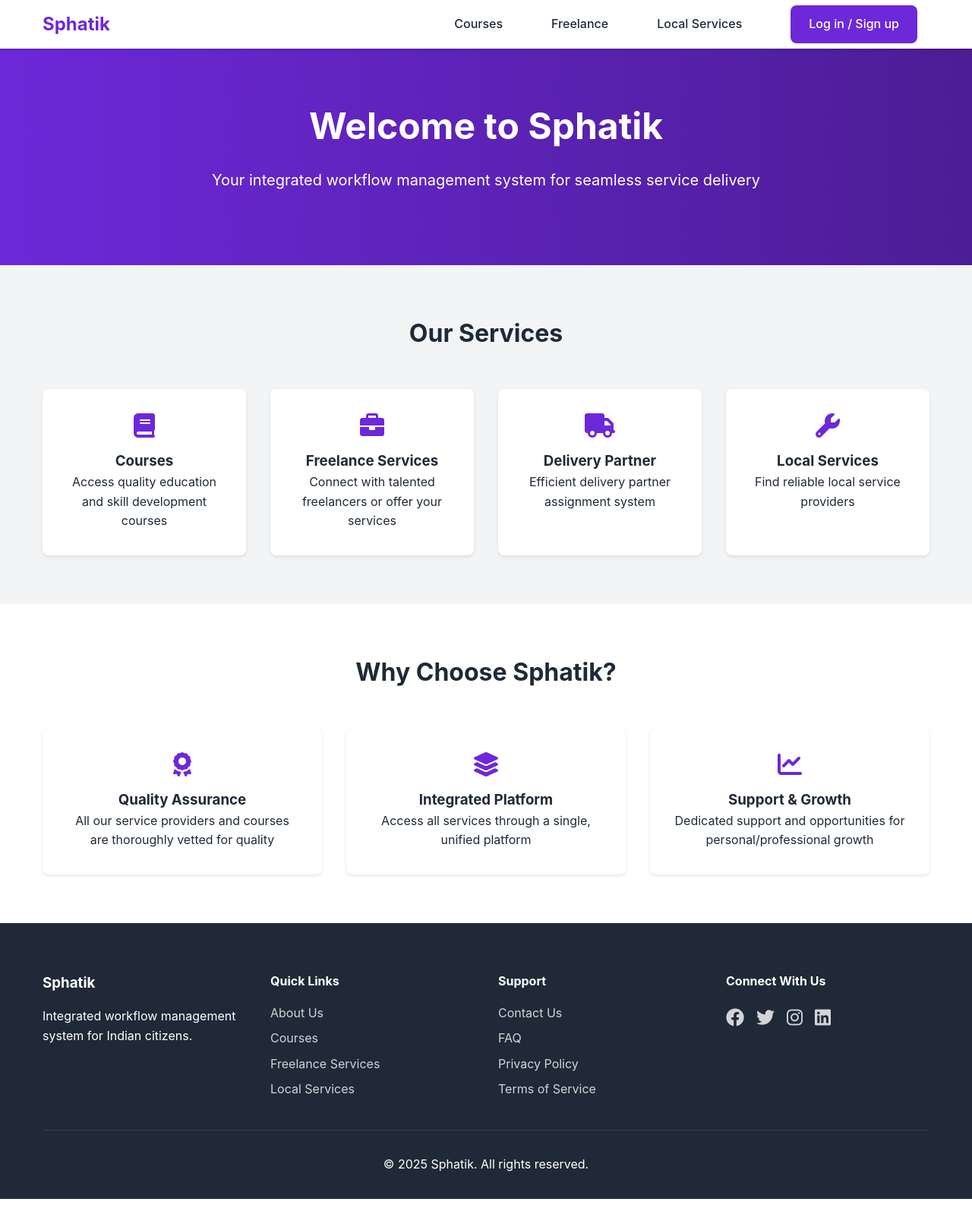
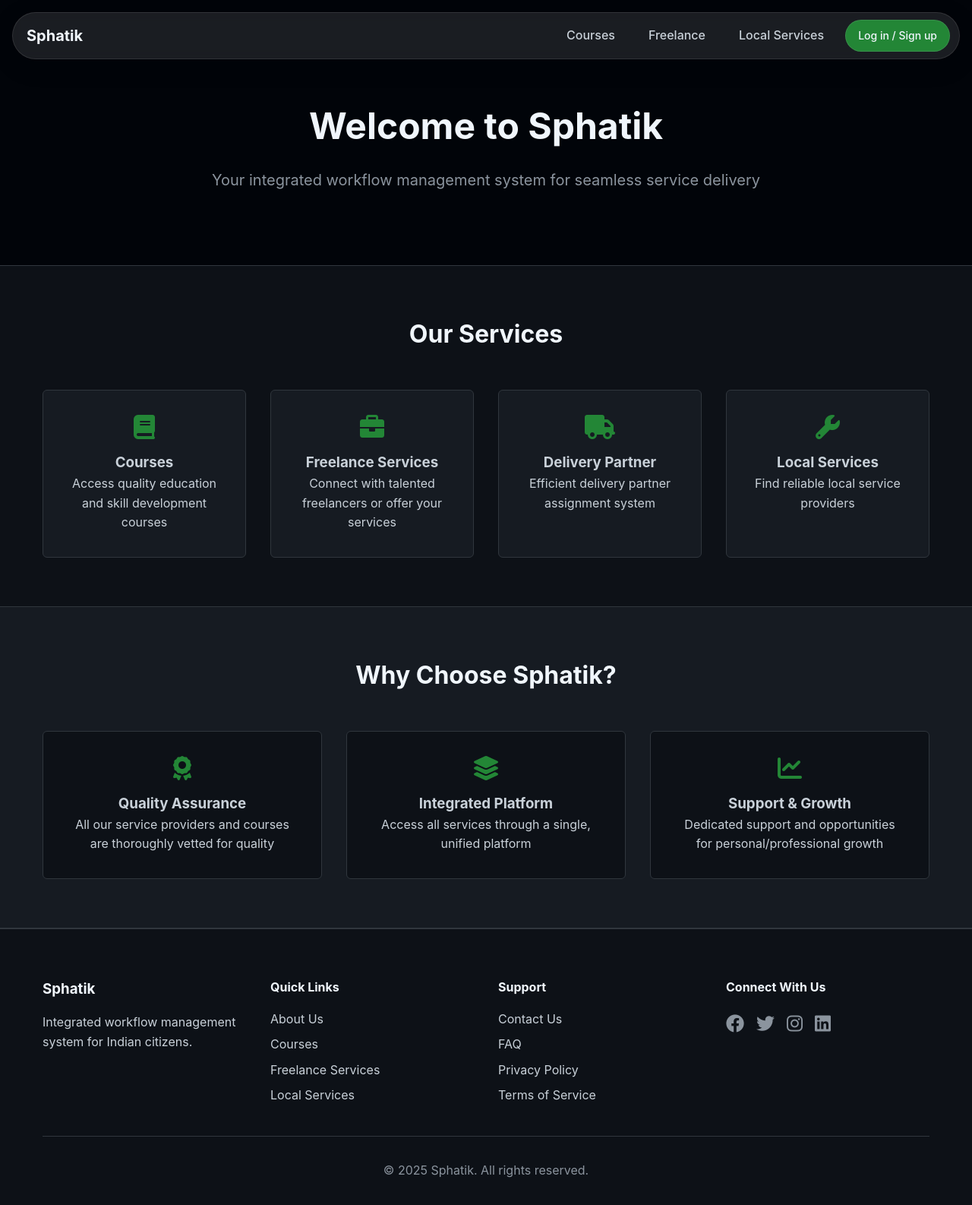
Before and after one commit to Mann-Makhecha/sphatikv2, a PHP site: page /sphatikv2/ in a window 1280 px wide. Shown: the whole page at 76% size. Run offline with PHP 8.4, Linux system fonts and the light colour scheme.

Commit message:
Add footer styles, enhance mobile menu functionality, and update course module iframe

```diff
--- /dev/null
+++ b/css/footer.css
@@ -0,0 +1,59 @@
+.footer {
+  background: var(--bg-dark);
+  color: var(--text-color);
+  padding: 4rem 0 2rem;
+  border-top: 1px solid var(--border-color);
+}
+
+.footer-grid {
+  display: grid;
+  grid-template-columns: repeat(auto-fit, minmax(200px, 1fr));
+  gap: 2rem;
+  margin-bottom: 2rem;
+}
+
+.footer-section h3,
+.footer-section h4 {
+  margin-bottom: 1rem;
+  color: var(--header-color);
+}
+
+.footer-section ul {
+  list-style: none;
+}
+
+.footer-section ul li {
+  margin-bottom: 0.5rem;
+}
+
+.footer-section a {
+  color: var(--text-color);
+  text-decoration: none;
+  transition: color 0.2s;
+}
+
+.footer-section a:hover {
+  color: var(--link-color);
+}
+
+.social-links {
+  display: flex;
+  gap: 1rem;
+}
+
+.social-links a {
+  font-size: 1.5rem;
+  color: var(--muted-text);
+  transition: color 0.2s;
+}
+
+.social-links a:hover {
+  color: var(--link-color);
+}
+
+.footer-bottom {
+  text-align: center;
+  padding-top: 2rem;
+  border-top: 1px solid var(--border-color);
+  color: var(--muted-text);
+}
--- a/css/header.css
+++ b/css/header.css
@@ -1,109 +1,217 @@
+/* Header Styles */
 .header {
-  background: var(--white);
-  box-shadow: 0 2px 4px rgba(0, 0, 0, 0.1);
   position: fixed;
   width: 100%;
-  top: 0;
+  top: 1rem;
+  left: 0;
   z-index: 1000;
+  padding: 0 1rem;
+  pointer-events: none;
 }
 
 .header .container {
+  max-width: 100vw;
+  margin: 0 auto;
   display: flex;
   justify-content: space-between;
   align-items: center;
-  height: 4rem;
+  background: rgba(255, 255, 255, 0.1);
+  backdrop-filter: blur(8px);
+  border-radius: 9999px;
+  padding: 0.5rem 0.75rem;
+  border: 1px solid rgba(255, 255, 255, 0.1);
+  box-shadow: 0 8px 32px rgba(0, 0, 0, 0.15);
+  pointer-events: auto;
+  animation: slideDown 0.5s ease-out;
 }
 
 .logo {
-  font-size: 1.5rem;
+  font-size: 1.25rem;
   font-weight: bold;
-  color: var(--primary-color);
+  color: var(--header-color);
   text-decoration: none;
+  display: flex;
+  align-items: center;
+  padding: 0.375rem;
+  border-radius: 9999px;
+  transition: all 0.2s ease;
+}
+
+.logo:hover {
+  background: rgba(255, 255, 255, 0.1);
+}
+
+.nav {
+  display: flex;
+  align-items: center;
 }
 
 .nav-list {
   display: flex;
   list-style: none;
-  gap: 2rem;
+  gap: 0.75rem;
+  align-items: center;
+  margin: 0;
+  padding: 0;
 }
 
 .nav-list a {
   text-decoration: none;
   color: var(--text-color);
   font-weight: 500;
-  border: none;
+  padding: 0.575rem 1rem;
+  border-radius: 9999px;
+  transition: all 0.2s ease;
+  position: relative;
+  display: flex;
+  align-items: center;
 }
 
+.nav-list a:not(.btn):hover {
+  color: var(--header-color);
+  background: rgba(255, 255, 255, 0.1);
+}
+
+.list-item {
+  display: flex;
+  align-items: center;
+  position: relative;
+}
+
+/* Tooltip Styles */
+.list-item a::after {
+  content: attr(data-tooltip);
+  position: absolute;
+  bottom: -2rem;
+  left: 50%;
+  transform: translateX(-50%);
+  background: rgba(0, 0, 0, 0.9);
+  color: white;
+  padding: 0.25rem 0.5rem;
+  border-radius: 0.375rem;
+  font-size: 0.75rem;
+  white-space: nowrap;
+  opacity: 0;
+  visibility: hidden;
+  transition: all 0.2s ease;
+}
+
+.list-item a:hover::after {
+  opacity: 1;
+  visibility: visible;
+}
+
+/* Button Styles */
 .btn {
   display: inline-flex;
   align-items: center;
-  gap: 0.5rem;
-  padding: 0.75rem 1.5rem;
+  padding: 0.575rem 1.75rem;
   background: var(--primary-color);
-  color: var(--white);
+  color: var(--header-color) !important;
   text-decoration: none;
-  border-radius: 0.5rem;
+  border-radius: 9999px;
   font-weight: 600;
-  transition: background-color 0.3s;
+  transition: all 0.2s ease;
+  border: 1px solid rgba(240, 246, 252, 0.1);
+  font-size: 0.875rem;
 }
 
 .btn:hover {
   background: var(--secondary-color);
+  transform: translateY(-1px);
 }
 
-/* Mobile Menu */
 .mobile-menu-btn {
   display: none;
   background: none;
   border: none;
+  color: var(--text-color);
   cursor: pointer;
-  padding: 0.5rem;
+  padding: 0.375rem;
+  z-index: 1001;
 }
 
 .mobile-menu-btn span {
   display: block;
   width: 25px;
   height: 3px;
+  margin: 3px 0;
   background: var(--text-color);
-  margin: 5px 0;
-  transition: 0.3s;
+  border-radius: 2px;
+}
+
+.content {
+  padding-top: 6rem;
+}
+
+@keyframes slideDown {
+  from {
+    transform: translateY(-100%);
+    opacity: 0;
+  }
+  to {
+    transform: translateY(0);
+    opacity: 1;
+  }
 }
 
 @media (max-width: 768px) {
+  .header {
+    top: 1rem;
+    padding: 0 0.75rem;
+  }
+
+  .header .container {
+    padding: 0.375rem 0.5rem;
+  }
+
   .mobile-menu-btn {
     display: block;
+    z-index: 1000000000;
+    color: var(--header-color);
+    margin-left: auto;
+  }
+
+  .nav {
+    display: none;
+    position: absolute;
+    right: 0;
+    top: calc(100% + 0.5rem);
+    background: rgba(255, 255, 255, 0.1);
+    backdrop-filter: blur(8px);
+    border-radius: 0.75rem;
+    padding: 0.5rem;
+    border: 1px solid rgba(255, 255, 255, 0.1);
+    opacity: 0;
+    visibility: hidden;
+    transform: translateY(-10px);
+    transition: all 0.3s ease;
+  }
+
+  .active {
+    display: block;
+    opacity: 1;
+    visibility: visible;
+    transform: translateY(0);
   }
 
   .nav-list {
-    display: none;
-    position: absolute;
-    top: 4rem;
-    left: 0;
-    right: 0;
-    background: var(--white);
     flex-direction: column;
-    padding: 1rem;
-    box-shadow: 0 2px 4px rgba(0, 0, 0, 0.5);
+    gap: 0.25rem;
   }
 
-  .nav-list.active {
-    display: flex;
+  .nav-list a {
+    padding: 0.5rem;
+    width: 100%;
+    justify-content: center;
   }
 
-  .hero h1 {
-    font-size: 2rem;
+  .list-item a::after {
+    display: none;
+  }
+
+  .btn {
+    width: 100%;
+    justify-content: center;
   }
 }
-
-.list-item {
-  display: flex;
-  justify-content: center;
-  align-items: center;
-  padding: 1rem;
-}
-
-.container {
-  max-width: 1200px;
-  margin: 0 auto;
-  padding: 0 1rem;
-}
--- a/css/home_style.css
+++ b/css/home_style.css
@@ -1,9 +1,14 @@
 :root {
-  --primary-color: #6d28d9;
-  --secondary-color: #4c1d95;
-  --text-color: #1f2937;
-  --light-gray: #f3f4f6;
-  --white: #ffffff;
+  --primary-color: #238636;
+  --secondary-color: #2ea043;
+  --text-color: #c9d1d9;
+  --bg-dark: #0d1117;
+  --bg-darker: #010409;
+  --bg-light: #161b22;
+  --border-color: #30363d;
+  --link-color: #58a6ff;
+  --header-color: #f0f6fc;
+  --muted-text: #8b949e;
 }
 
 * {
@@ -13,10 +18,11 @@
 }
 
 body {
-  font-family: -apple-system, BlinkMacSystemFont, "Segoe UI", Roboto,
-    "Helvetica Neue", Arial, sans-serif;
+  font-family: -apple-system, BlinkMacSystemFont, "Segoe UI", "Noto Sans",
+    Helvetica, Arial, sans-serif;
   line-height: 1.6;
   color: var(--text-color);
+  background: var(--bg-dark);
 }
 
 .container {
@@ -27,36 +33,36 @@ body {
 
 /* Hero Section */
 .hero {
-  background: linear-gradient(
-    to right,
-    var(--primary-color),
-    var(--secondary-color)
-  );
-  color: var(--white);
+  background: var(--bg-darker);
+  color: var(--text-color);
   padding: 8rem 0 4rem;
   text-align: center;
+  border-bottom: 1px solid var(--border-color);
 }
 
 .hero h1 {
   font-size: 3rem;
   margin-bottom: 1rem;
+  color: var(--header-color);
 }
 
 .hero p {
   font-size: 1.25rem;
   margin-bottom: 2rem;
+  color: var(--muted-text);
 }
 
 /* Features Section */
 .features {
   padding: 4rem 0;
-  background: var(--light-gray);
+  background: var(--bg-dark);
 }
 
 .features h2 {
   text-align: center;
   font-size: 2rem;
   margin-bottom: 3rem;
+  color: var(--header-color);
 }
 
 .features-grid {
@@ -66,19 +72,19 @@ body {
 }
 
 .feature-card {
-  background: var(--white);
+  background: var(--bg-light);
   padding: 2rem;
-  border-radius: 0.5rem;
+  border-radius: 6px;
   text-align: center;
   text-decoration: none;
   color: var(--text-color);
-  box-shadow: 0 2px 4px rgba(0, 0, 0, 0.1);
-  transition: transform 0.3s, box-shadow 0.3s;
+  border: 1px solid var(--border-color);
+  transition: border-color 0.2s, transform 0.2s;
 }
 
 .feature-card:hover {
-  transform: translateY(-5px);
-  box-shadow: 0 4px 8px rgba(0, 0, 0, 0.2);
+  border-color: var(--primary-color);
+  transform: translateY(-2px);
 }
 
 .feature-card i {
@@ -90,12 +96,16 @@ body {
 /* Benefits Section */
 .benefits {
   padding: 4rem 0;
+  background: var(--bg-light);
+  border-top: 1px solid var(--border-color);
+  border-bottom: 1px solid var(--border-color);
 }
 
 .benefits h2 {
   text-align: center;
   font-size: 2rem;
   margin-bottom: 3rem;
+  color: var(--header-color);
 }
 
 .benefits-grid {
@@ -107,9 +117,9 @@ body {
 .benefit-card {
   text-align: center;
   padding: 2rem;
-  background: var(--white);
-  border-radius: 0.5rem;
-  box-shadow: 0 2px 4px rgba(0, 0, 0, 0.1);
+  background: var(--bg-dark);
+  border-radius: 6px;
+  border: 1px solid var(--border-color);
 }
 
 .benefit-card i {
@@ -120,70 +130,20 @@ body {
 
 /* CTA Section */
 .cta {
-  background: var(--primary-color);
-  color: var(--white);
+  background: var(--bg-darker);
+  color: var(--text-color);
   padding: 4rem 0;
   text-align: center;
+  border-bottom: 1px solid var(--border-color);
 }
 
 .cta h2 {
   font-size: 2rem;
   margin-bottom: 1rem;
+  color: var(--header-color);
 }
 
 .cta p {
   margin-bottom: 2rem;
+  color: var(--muted-text);
 }
-
-/* Footer Styles */
-.footer {
-  background: var(--text-color);
-  color: var(--white);
-  padding: 4rem 0 2rem;
-}
-
-.footer-grid {
-  display: grid;
-  grid-template-columns: repeat(auto-fit, minmax(200px, 1fr));
-  gap: 2rem;
-  margin-bottom: 2rem;
-}
-
-.footer-section h3,
-.footer-section h4 {
-  margin-bottom: 1rem;
-}
-
-.footer-section ul {
-  list-style: none;
-}
-
-.footer-section ul li {
-  margin-bottom: 0.5rem;
-}
-
-.footer-section a {
-  color: var(--white);
-  text-decoration: none;
-  opacity: 0.8;
-  transition: opacity 0.3s;
-}
-
-.footer-section a:hover {
-  opacity: 1;
-}
-
-.social-links {
-  display: flex;
-  gap: 1rem;
-}
-
-.social-links a {
-  font-size: 1.5rem;
-}
-
-.footer-bottom {
-  text-align: center;
-  padding-top: 2rem;
-  border-top: 1px solid rgba(255, 255, 255, 0.1);
-}
--- a/includes/footer.php
+++ b/includes/footer.php
@@ -1,3 +1,4 @@
+<link rel="stylesheet" href="../css/footer.css">
 <footer class="footer">
     <div class="container">
         <div class="footer-grid">
--- a/includes/header.php
+++ b/includes/header.php
@@ -9,13 +9,13 @@ if (isset($_COOKIE["id"]) && isset($_COOKIE["type"])) {
 <link rel="stylesheet" href="<?= BASE_URL ?>/css/header.css">
 <header class="header">
     <div class="container">
-        <a href="<?= BASE_URL ?>index.php" class="logo">Sphatik</a>
+        <a href="<?= BASE_URL ?>index.php" class="logo">Sphatik</a> <button class="mobile-menu-btn">
+            <span></span>
+            <span></span>
+            <span></span>
+        </button>
         <nav class="nav">
-            <button class="mobile-menu-btn">
-                <span></span>
-                <span></span>
-                <span></span>
-            </button>
+
             <ul class="nav-list">
                 <li class="list-item"><a href="<?= BASE_URL ?>courses.php">Courses</a></li>
                 <li class="list-item"><a href="<?= BASE_URL ?>freelance.php">Freelance</a></li>
@@ -23,7 +23,8 @@ if (isset($_COOKIE["id"]) && isset($_COOKIE["type"])) {
                 <?php if (isset($_SESSION['id'])): ?>
                     <li class="list-item"><a href="<?= BASE_URL ?>dashboards/profile.php">
                             <svg class="profile" xmlns="http://www.w3.org/2000/svg" viewBox="0 0 448 512" height="2rem"
-                                width="2rem"><!--!Font Awesome Free 6.7.2 by @fontawesome - https://fontawesome.com License - https://fontawesome.com/license/free Copyright 2025 Fonticons, Inc.-->
+                                width="2rem"
+                                fill="#fff"><!--!Font Awesome Free 6.7.2 by @fontawesome - https://fontawesome.com License - https://fontawesome.com/license/free Copyright 2025 Fonticons, Inc.-->
                                 <path
                                     d="M224 256A128 128 0 1 0 224 0a128 128 0 1 0 0 256zm-45.7 48C79.8 304 0 383.8 0 482.3C0 498.7 13.3 512 29.7 512l388.6 0c16.4 0 29.7-13.3 29.7-29.7C448 383.8 368.2 304 269.7 304l-91.4 0z" />
                             </svg></a></li>
--- a/js/home_js.js
+++ b/js/home_js.js
@@ -1,6 +1,8 @@
 const mobileMenu = document.querySelector(".mobile-menu-btn");
-const navLinks = document.querySelector(".nav-list");
+const navLinks = document.querySelector(".nav");
 
-mobileMenu.addEventListener("click", () => {
+mobileMenu.addEventListener("click", (e) => {
+  console.log("clicked", e);
   navLinks.classList.toggle("active");
+  console.log(navLinks);
 });
--- a/local_services.php
+++ b/local_services.php
@@ -1,5 +1,4 @@
 <?php
-session_start();
 include './includes/db.php';
 
 if ($_SERVER['REQUEST_METHOD'] == 'POST') {
--- a/myCourse.php
+++ b/myCourse.php
@@ -30,7 +30,8 @@
                     <h2>Module 1: Introduction</h2>
                     <p>Welcome to this course. This module will give you an overview.</p>
                     <div class="f-container">
-                        <iframe class="responsive-iframe" src="#"></iframe>
+                        <iframe class="responsive-iframe"
+                            src="https://www.youtube.com/embed/0RXu1uVWoHY?si=k5acEEvhGVtqQN6M"></iframe>
                     </div>
                 </div>
                 <div id="module2" class="module" style="display: none;">
```
Also changed, not shown: css/freelance.css (added, +48 -0 lines), css/freelance_style.css (deleted, +0 -116 lines), dashboards/profile.php (+3 -5 lines), freelance.php (+3 -4 lines), pages/adminpage.html (renamed from adminpage.html). Lines whose indentation alone changed are shown as unchanged.
